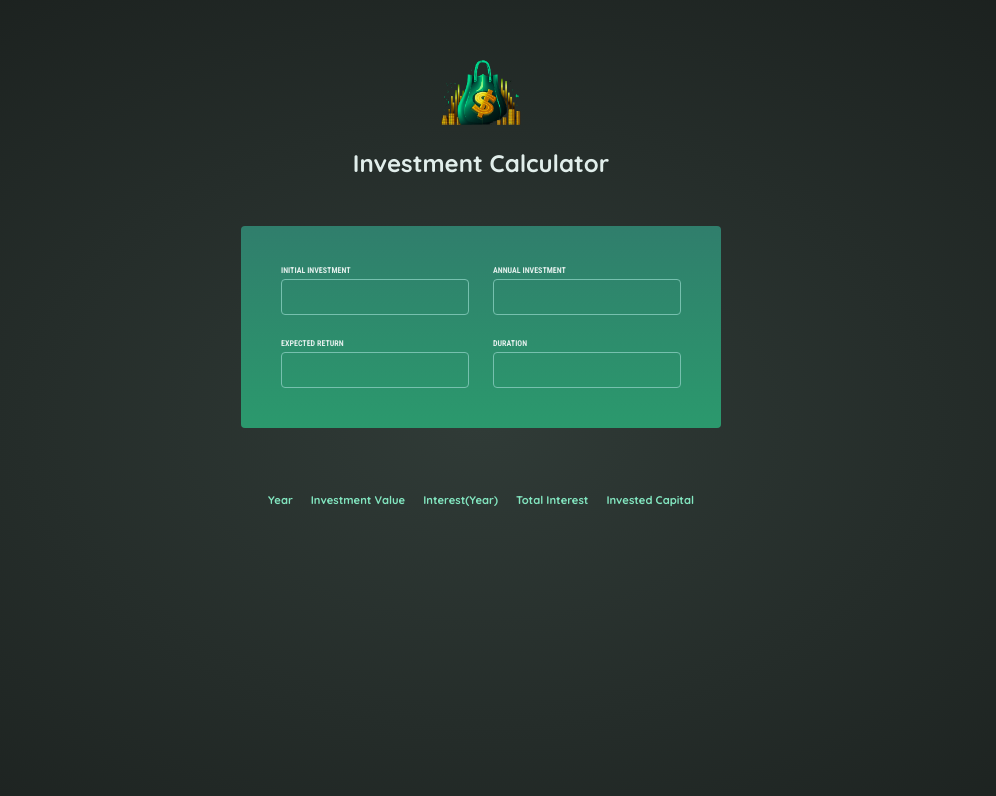
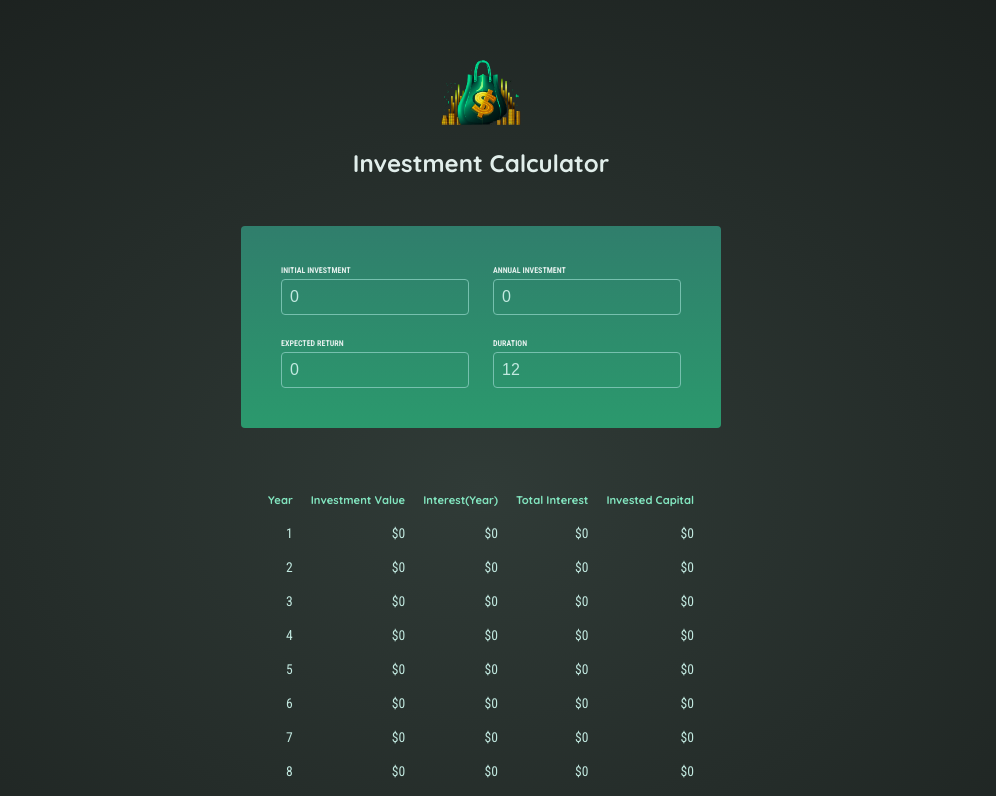
Before and after one commit to Sizimon/REACT-INVESTMENT-CALCULATOR, a React (Vite) app: page / in a window 1280 px wide. Shown: the top 796 px of the page, without its empty margins (159-1155 px from the left). Built offline with nearby package versions, Linux system fonts and the light colour scheme.

Commit message:
Finished: Added computations to user input data to display the dynamic results table, also resolved a bug in which if the duration of the investment was less than 1, the app would crash. This was resolved by rendering a fallback message if this was the case.

```diff
--- a/src/App.jsx
+++ b/src/App.jsx
@@ -6,11 +6,31 @@ import Results from './components/Results'
 
 
 function App() {
+  const [userInput, setUserInput] = useState({
+    initialInvestment: 0,
+    annualInvestment: 0,
+    expectedReturn: 0,
+    duration: 12
+});
+
+const inputIsValid = userInput.duration >= 1;
+
+function handleChange(inputIdentifier, newValue) {
+  setUserInput(prevUserInput => {
+      return {
+          ...prevUserInput,
+          [inputIdentifier]: +newValue
+      };
+  });
+}
+
+
   return (
   <>
     <Header />
-    <UserInput />
-    <Results />
+    <UserInput userInput={userInput} onInputChange={handleChange} />
+    {!inputIsValid && <p className='center'>Please enter a valid duration (1 year or more)</p>}
+    {inputIsValid && <Results input={userInput} />}
   </>
   )
 }
--- a/src/components/Results.jsx
+++ b/src/components/Results.jsx
@@ -1,4 +1,13 @@
-export default function Results() {
+import { calculateInvestmentResults } from "../util/investment"
+import { formatter } from "../util/investment";
+
+export default function Results({ input }) {
+    const resultsData = calculateInvestmentResults(input);
+    const initialInvestment =
+    resultsData[0].valueEndOfYear -
+    resultsData[0].interest -
+    resultsData[0].annualInvestment;
+
     return (
         <table id="result">
             <thead>
@@ -10,6 +19,28 @@ export default function Results() {
                     <th>Invested Capital</th>
                 </tr>
             </thead>
+            <tbody>
+                {resultsData.map(yearData => {
+
+                    const totalInterest =
+                    yearData.valueEndOfYear -
+                    yearData.annualInvestment *
+                    yearData.year -
+                    initialInvestment;
+
+                    const totalAmountInvested = yearData.valueEndOfYear - totalInterest;
+
+                    return (
+                        <tr key={yearData.year}>
+                            <td>{yearData.year}</td>
+                            <td>{formatter.format(yearData.valueEndOfYear)}</td>
+                            <td>{formatter.format(yearData.interest)}</td>
+                            <td>{formatter.format(totalInterest)}</td>
+                            <td>{formatter.format(totalAmountInvested)}</td>
+                        </tr>
+                    )
+                })}
+            </tbody>
         </table>
     )
 }
--- a/src/components/UserInput.jsx
+++ b/src/components/UserInput.jsx
@@ -1,23 +1,4 @@
-import { useState } from 'react';
-
-export default function UserInput() {
-    const [userInput, setUserInput] = useState({
-        initialInvestment: null,
-        annualInvestment: null,
-        expectedReturn: null,
-        duration: null
-    });
-
-    function handleChange(inputIdentifier, newValue) {
-        setUserInput(prevUserInput => {
-            return {
-                ...prevUserInput,
-                [inputIdentifier]: newValue
-            };
-
-        });
-    }
-
+export default function UserInput({ onInputChange, userInput }) {
     return (
         <form id="user-input">
             <div className="input-group">
@@ -28,7 +9,7 @@ export default function UserInput() {
                         required
                         value={userInput.initialInvestment}
                         onChange={(event) =>
-                            handleChange('initialInvestment', event.target.value)
+                            onInputChange('initialInvestment', event.target.value)
                         }
                     />
                 </span>
@@ -39,7 +20,7 @@ export default function UserInput() {
                         required
                         value={userInput.annualInvestment}
                         onChange={(event) =>
-                            handleChange('annualInvestment', event.target.value)
+                            onInputChange('annualInvestment', event.target.value)
                         }
                     />
                 </span>
@@ -52,7 +33,7 @@ export default function UserInput() {
                         required
                         value={userInput.expectedReturn}
                         onChange={(event) =>
-                            handleChange('expectedReturn', event.target.value)
+                            onInputChange('expectedReturn', event.target.value)
                         }
                     />
                 </span>
@@ -63,7 +44,7 @@ export default function UserInput() {
                         required
                         value={userInput.duration}
                         onChange={(event) =>
-                            handleChange('duration', event.target.value)
+                            onInputChange('duration', event.target.value)
                         }
                     />
                 </span>
```
